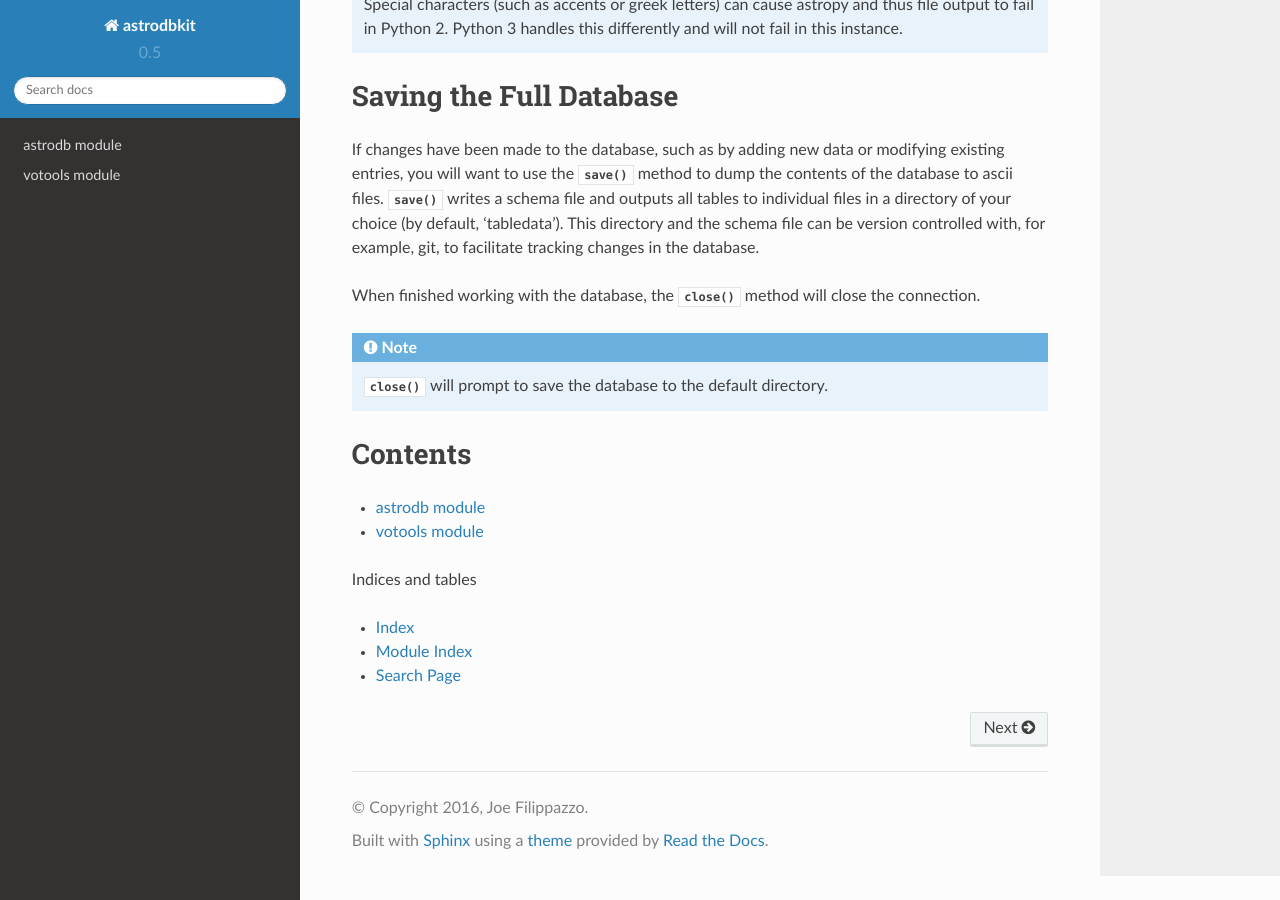
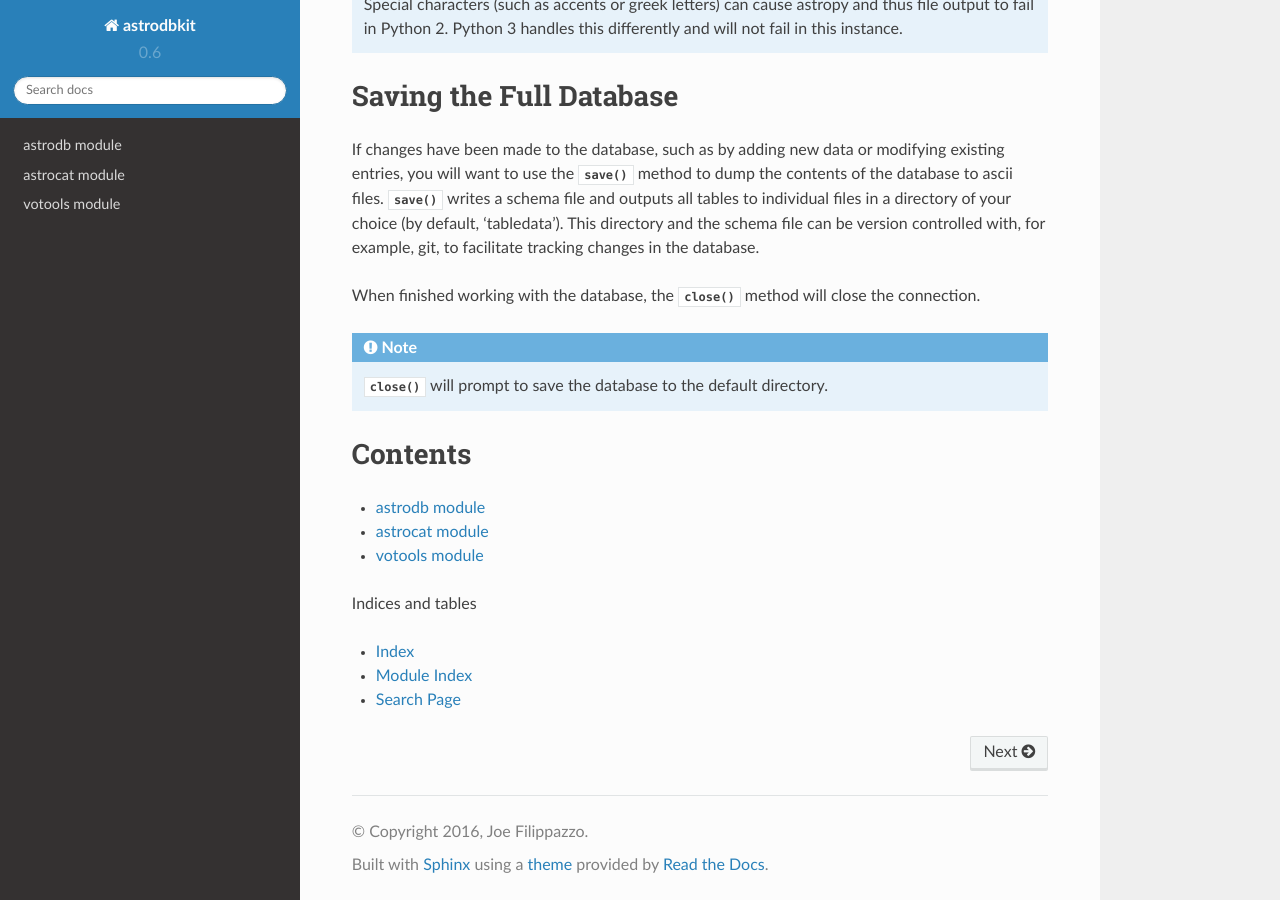
Before and after one commit to BDNYC/astrodbkit, a Sphinx documentation site: the page built from docs/index.rst, in a window 1280 px wide and 900 px high, scrolled down 4905 px. Built offline with Sphinx 7.4.7 and the Read the Docs theme 2.0.0, drawn with Linux system fonts in a browser that asks for light colours.

Commit message:
updating sphinx documentation to include parsing of astrocat

```diff
--- a/docs/conf.py
+++ b/docs/conf.py
@@ -57,9 +57,9 @@ author = u'Joe Filippazzo'
 # built documents.
 #
 # The short X.Y version.
-version = '0.5'
+version = '0.6'
 # The full version, including alpha/beta/rc tags.
-release = '0.5.2'
+release = '0.6.5'
 
 # The language for content autogenerated by Sphinx. Refer to documentation
 # for a list of supported languages.
--- a/docs/index.rst
+++ b/docs/index.rst
@@ -201,6 +201,7 @@ Contents
    :maxdepth: 2
 
    astrodb
+   astrocat
    votools
 
 Indices and tables
```
Also changed, not shown: docs/astrocat.rst (added, +7 -0 lines).
